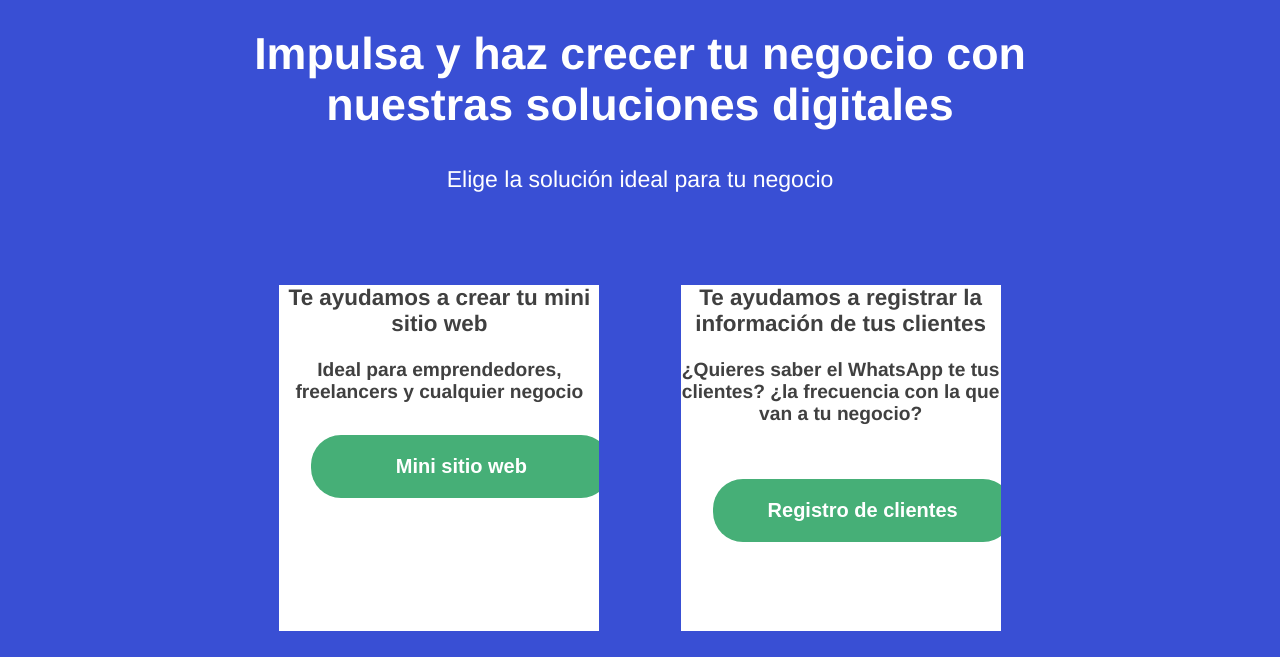
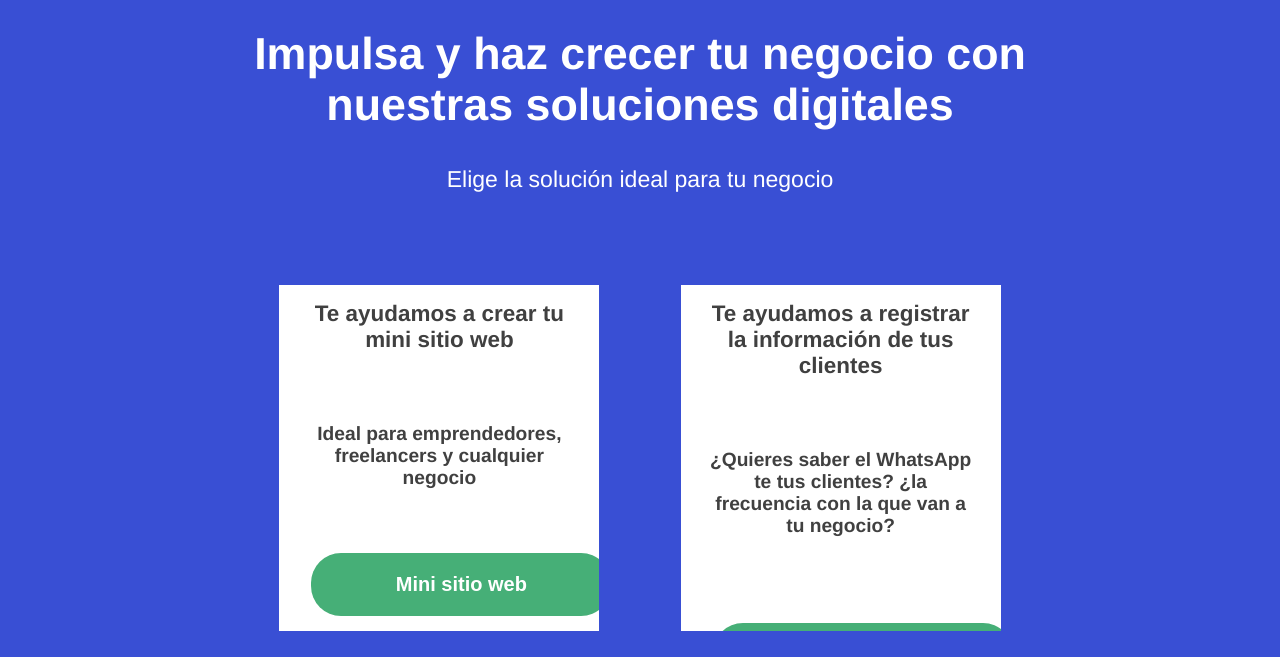
Before and after one commit to Jose8589/demo, a plain HTML site: page index.html in a window 1280 px wide. Shown: the part 143-800 px from the top of the page. Drawn offline with nearby package versions, Linux system fonts and the light colour scheme.

Commit message:
Add files via upload

```diff
--- a/index.html
+++ b/index.html
@@ -37,12 +37,12 @@
       <label class="subtitulo" style="color: white;">¿Qué estas esperando?</label><br><br><br>
       <h1 style="color: white;">Impulsa y haz crecer tu negocio con nuestras soluciones digitales</h1><br><br>
       <label class="subtitulo" style="color: white;">Elige la solución ideal para tu negocio</label><br><br><br>
-      <form>
+      <form class="botones">
         <h3>Te ayudamos a crear tu mini sitio web</h3><br>
           <h4>Ideal para emprendedores, freelancers y cualquier negocio</h4>
           <button class="boton-mac" onclick="window.location.href='#minisitio'">Mini sitio web</button>
       </form>
-      <form>
+      <form class="botones">
         <h3>Te ayudamos a registrar la información de tus clientes</h3><br>
           <h4>¿Quieres saber el WhatsApp te tus clientes? ¿la frecuencia con la que van a tu negocio?</h4><br>
           <button class="boton-mac" onclick="window.location.href='#lealtad'">Registro de clientes</button>
@@ -151,6 +151,9 @@
 
 
   @media only screen and (min-width: 630px) {
+    .form {width:25vw; height: 20vh; background-color: white; margin: 1vh 1vw; overflow: hidden; display: inline-block; font-size: 1.5vw; white-space: normal; color: #404040; align-self: center;}
+    h3{margin: 2vh 2vw;}
+    h4{margin: 4vh 2vw;}
     .redes{padding: 6px 8px; border-radius: 50px; border: 1px solid white; margin: 1.5vh .5vw 0vh .5vw; }
     .redes:hover{background-color: #46AF77;border: 1px solid #46AF77;}
     .piepagina { text-align: left; height: 25vh; width: 100vw; background-color: black; color: white;}
@@ -158,7 +161,6 @@
     .letrapie{font-size: 2vh; color: white; margin: 0vh 0vw 0vh 3vw; }
     .condiciones{font-size: 2vh; color: white; text-align: left; margin: 3vw; cursor: pointer;}
     .condiciones:hover{color: #46AF77;}
-
     .tituloform{width: 100%; height:20%; color: white; font-size: 2vw; font-weight: bold; background-color: #394FD4; align-self: center;}
     .tituloporque{align-self: center; color: white; font-size: 3vw; font-weight: bold;}
     .contacto{border: .5px solid white; border-radius: 50px; padding: 3px 2px; cursor: pointer; }
```
